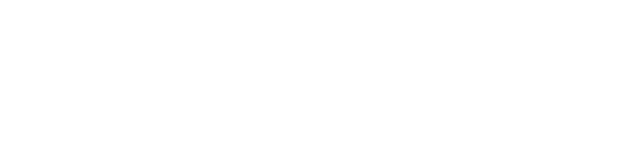
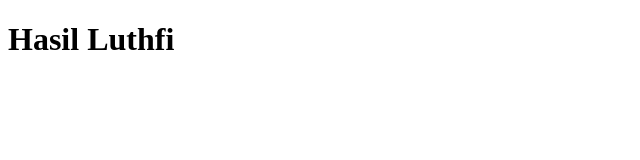
Before and after one commit to km-skilvul-1516/gp-test, a plain HTML site: page index.html in a window 1280 px wide. Shown: the whole page, without its empty margins (0-640 px from the left). Drawn offline with Linux system fonts and the light colour scheme.

Commit message:
cont luthfi

```diff
--- a/index.html
+++ b/index.html
@@ -6,5 +6,7 @@
     <meta name="viewport" content="width=device-width, initial-scale=1.0" />
     <title>Document</title>
   </head>
-  <body></body>
+  <body>
+    <h1>Hasil Luthfi</h1>
+  </body>
 </html>
```
